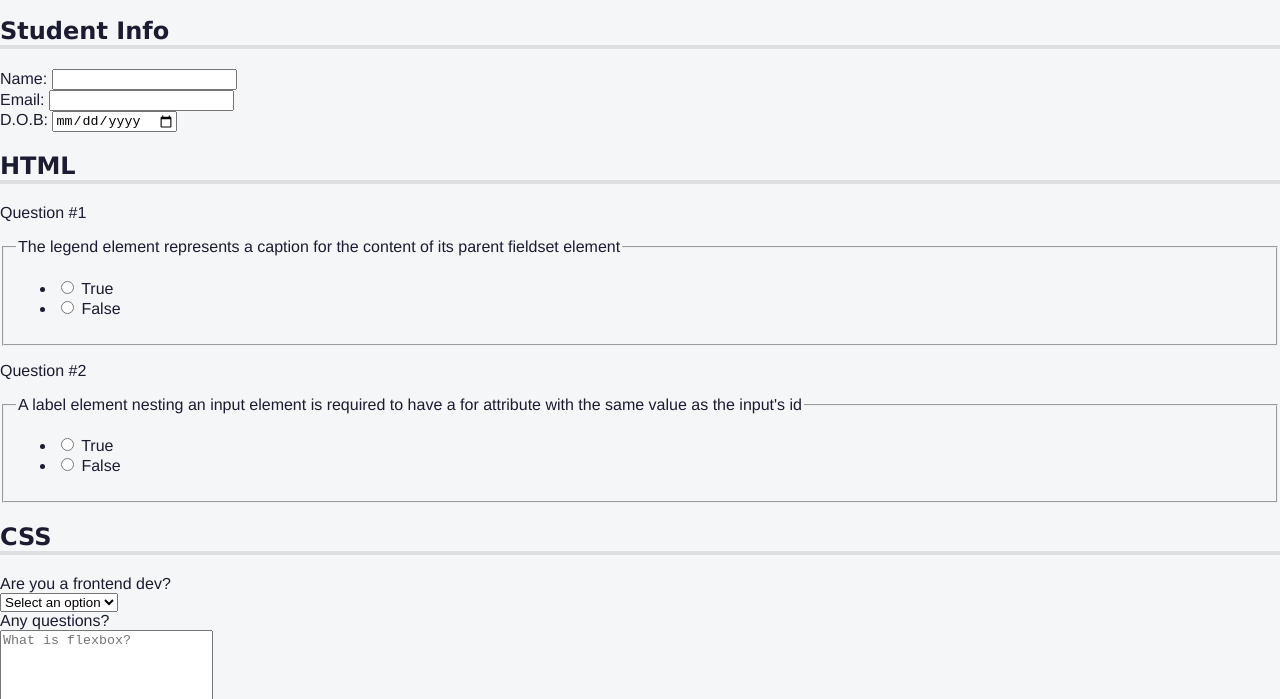
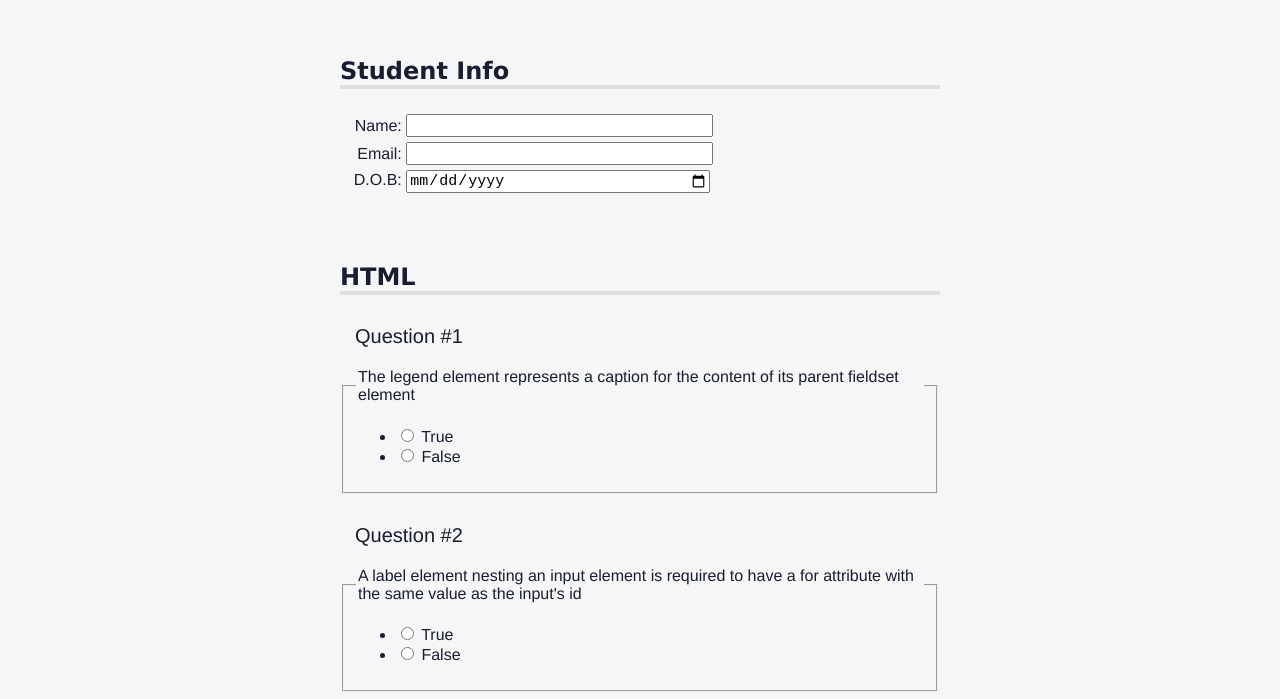
Before and after one commit to mrAbdhas/fcc-accessibility-quiz, a plain HTML site: page index.html in a window 1280 px wide. Shown: the part 53-752 px from the top of the page. Drawn offline with Linux system fonts and the light colour scheme.

Commit message:
step51-step60

```diff
--- a/index.html
+++ b/index.html
@@ -24,15 +24,15 @@
             <form method="post" action="https://freecodecamp.org/practice-project/accessibility-quiz">
                 <section role="region" aria-labelledby="student-info">
                     <h2 id="student-info"> Student Info</h2>
-                    <div class="Info">
+                    <div class="info">
                         <label for="name">Name:</label>
                         <input id="name" type="text" name="name" >
                     </div>
-                    <div class="Info">
+                    <div class="info">
                         <label for="email">Email:</label>
                         <input id="email" type="email" name="email">
                     </div>
-                    <div class="Info">
+                    <div class="info">
                         <label for="birth-date">D.O.B:<span class="sr-only">(Date of Birth)</span> </label>
                         <input id="birth-date" type="date" name="date">
                     </div>
--- a/styles.css
+++ b/styles.css
@@ -68,11 +68,62 @@ main{
     padding-top: 50px;
 }
 
+section{
+    width: 80%;
+    margin: 0 auto 10px auto;
+    max-width: 600px;
+}
+
 h1, h2{
     font-family: Verdana,Tahoma;
 }
 h2{
     border-bottom: 4px solid #dfdfe2;
+    margin-top: 0;
+    padding-top: 60px;
+}
+
+.info{
+    padding: 5px 0 0 2px;
+}
+
+.formrow{
+    margin-top: 10px;
+    padding: 0 15px;
+}
+
+input{
+    font-size: 15px;
+}
+
+.info label, .info input{
+    display: inline-block;
+    text-align: right;
+}
+
+.info input{
+    width: 50%;
+    text-align: left;
+}
+
+.info label{
+    width: 10%;
+    min-width: 55px;
+}
+
+.question-block{
+    text-align: left;
+    display: block;
+    width: 100%;
+    margin-top: 20px;
+    padding-top: 5px;
+
+}
+
+p{
+    margin-top: 5px;
+    padding-left: 15px;
+    font-size: 20px;
 }
 p::before{
     content: "Question #";
```
